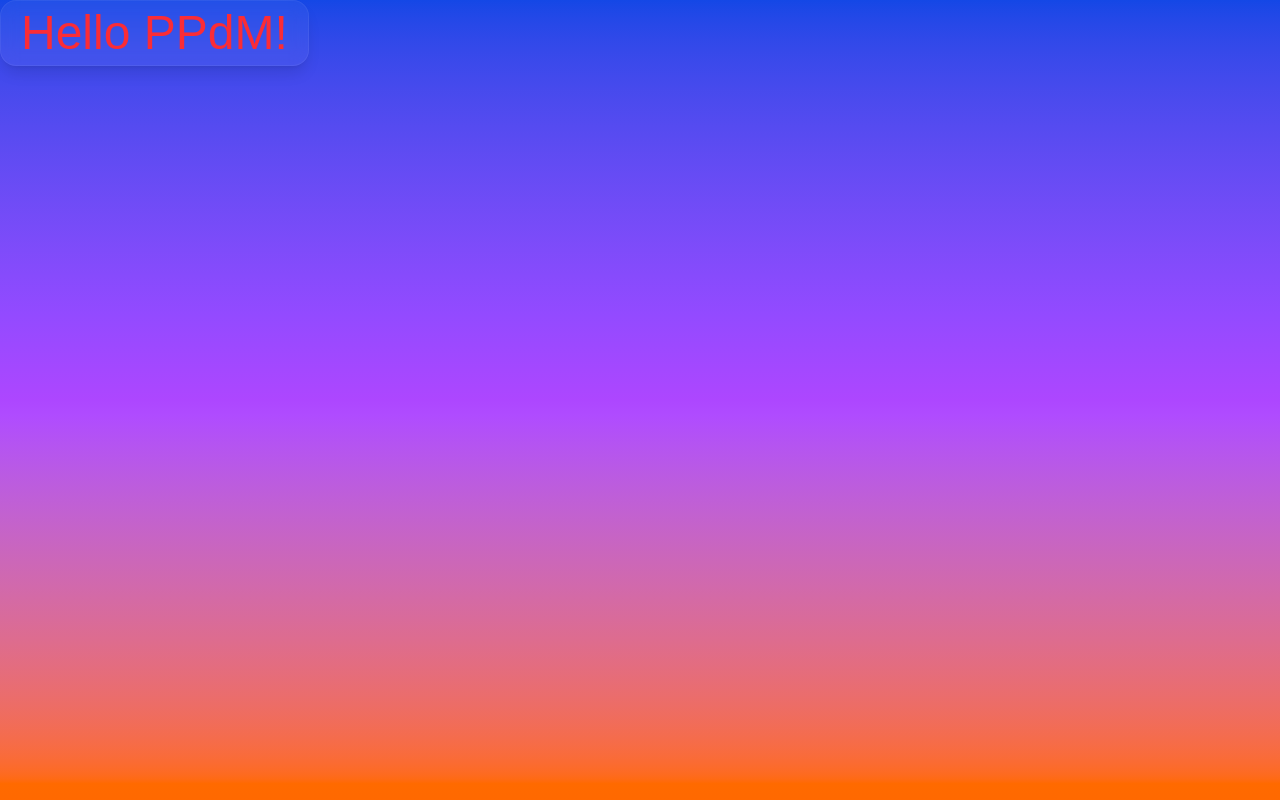
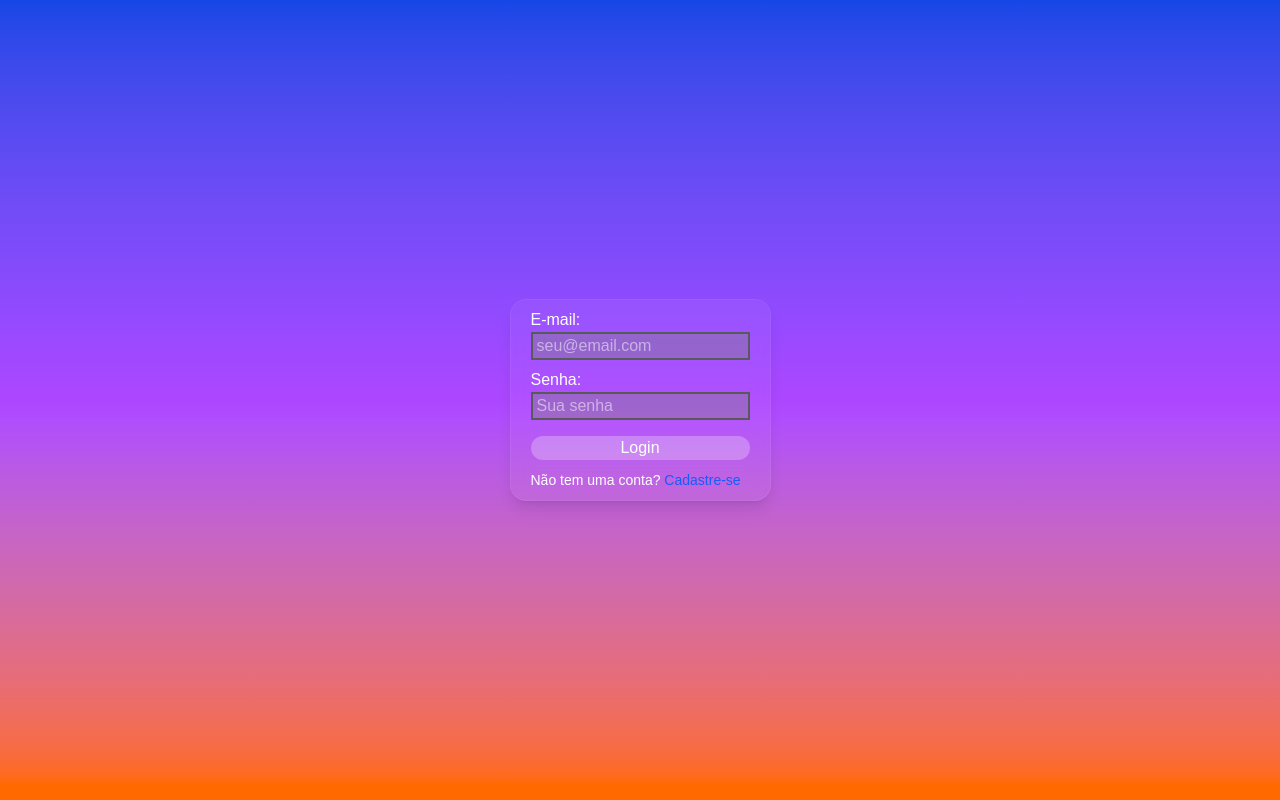
Before and after one commit to alohamat/project-ppdm, a Vue app in the folder frontend/: page /auth in a window 1280 px wide. Built offline with nearby package versions, Linux system fonts and the light colour scheme; a web font is replaced by a local one.

Commit message:
tela de login e cadastro

```diff
--- a/frontend/package.json
+++ b/frontend/package.json
@@ -10,6 +10,8 @@
   },
   "dependencies": {
     "@tailwindcss/vite": "^4.3.3",
+    "axios": "^1.20.0",
+    "pinia": "^4.0.3",
     "tailwindcss": "^4.3.3",
     "vue": "^3.5.42",
     "vue-router": "^5.4.0"
--- /dev/null
+++ b/frontend/src/auth.ts
@@ -0,0 +1,23 @@
+import { defineStore } from 'pinia'
+import { ref, computed } from 'vue'
+
+export const useAuthStore = defineStore('auth', () => {
+  const user = ref<null | { id: string; name: string }>(null)
+  const token = ref<string | null>(localStorage.getItem('token'))
+
+  const isAuthenticated = computed(() => !!token.value)
+
+  function login(userData: { id: string; name: string }, authToken: string) {
+    user.value = userData
+    token.value = authToken
+    localStorage.setItem('token', authToken)
+  }
+
+  function logout() {
+    user.value = null
+    token.value = null
+    localStorage.removeItem('token')
+  }
+
+  return { user, token, isAuthenticated, login, logout }
+})
--- a/frontend/src/views/AuthPage.vue
+++ b/frontend/src/views/AuthPage.vue
@@ -1,11 +1,49 @@
 <script setup lang="ts">
 import GlassDiv from '../components/GlassDiv.vue';
+import { ref } from 'vue'
+
+const logged = ref(false);
+const registering = ref(false);
+const formBody = ref({})
 </script>
 
 <template>
-  <div class="h-screen bg-linear-to-b from-blue-700 via-purple-500 to-orange-500 animate-gradient">
+  <div class="h-screen bg-linear-to-b from-blue-700 via-purple-500 to-orange-500 animate-gradient flex items-center font-sf justify-center">
     <GlassDiv>
-      <h1 class="text-red-500 text-5xl font-sf">Hello PPdM!</h1>
+      <form class="flex flex-col gap-2">
+        <div class="flex flex-col">
+          <label for="email">E-mail:</label>
+          <input id="email" type="email" placeholder="seu@email.com" />
+        </div>
+
+        <div class="flex flex-col">
+          <label for="password">Senha:</label>
+          <input id="password" type="password" placeholder="Sua senha" />
+        </div>
+
+        <div v-if="registering" class="flex flex-col">
+          <label for="password">Confirmar Senha:</label>
+          <input id="password" type="password" placeholder="Confirme a senha" />
+        </div>
+
+        <button type="submit"
+          class="bg-white/25 rounded-full hover:scale-110 transition-all duration-200 ease-in-out cursor-pointer w-full my-2">
+          {{ registering ? "Cadastrar" : "Login" }}
+        </button>
+      </form>
+      <span class="text-sm">
+       {{ registering ? "Já tem uma conta?" : "Não tem uma conta?" }}<span class="text-blue-600 cursor-pointer"
+        @click="registering = !registering">{{ registering ? " Fazer Login" : " Cadastre-se" }}</span>
+      </span>
     </GlassDiv>
   </div>
 </template>
+
+<style lang="css" scoped>
+input {
+  border: 2px rgb(90, 89, 89) solid;
+  background-color: rgba(128, 128, 128, 0.397);
+  outline: none;
+  padding: 0 4px 0 4px;
+}
+</style>
```
Also changed, not shown: 1 other file (tests, documents, lock files or other folders).
